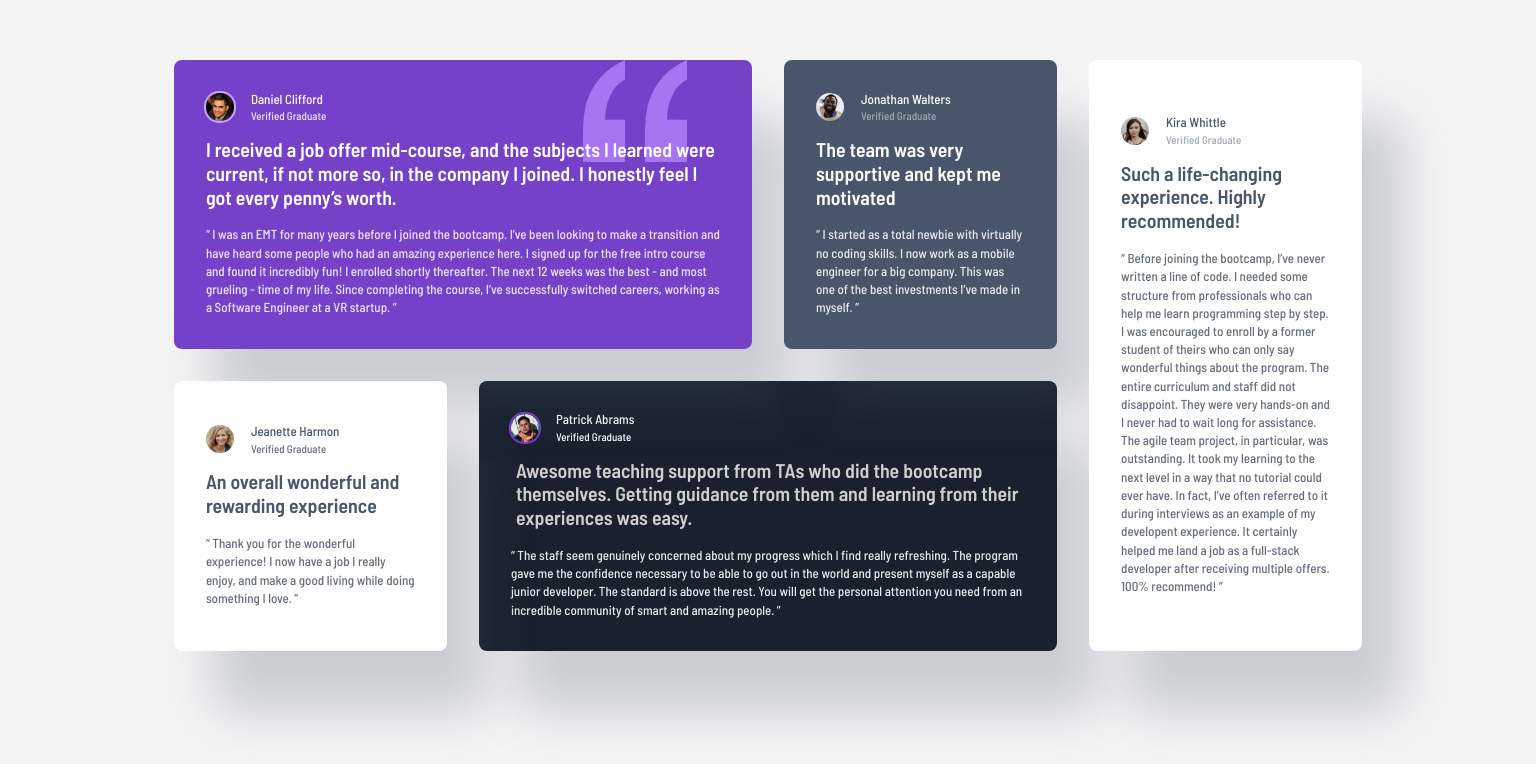
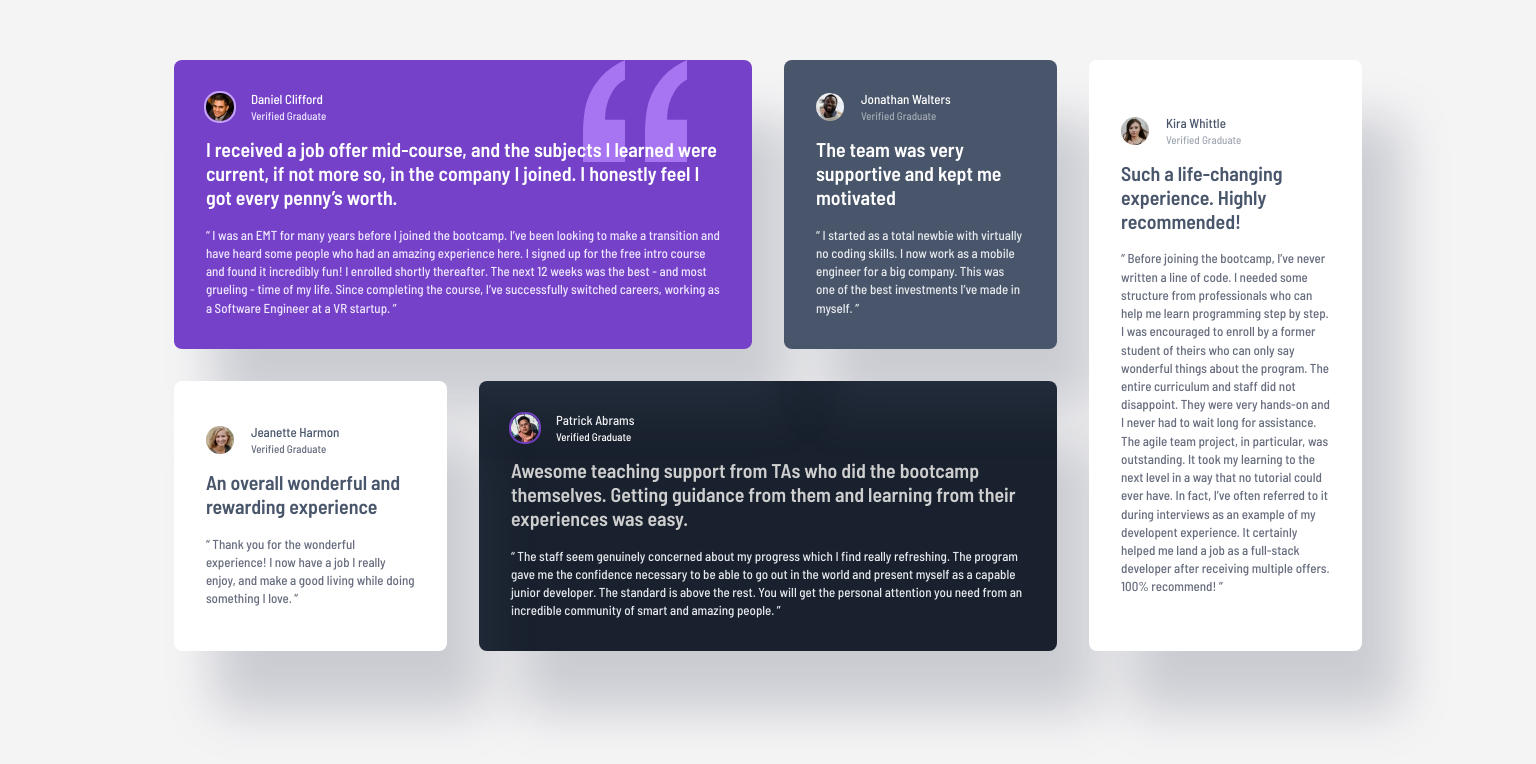
Before and after one commit to TonyzCataldo/Testimonials-grid-section-Challenge, a plain HTML site: page index.html in a window 1536 px wide. Shown: the part 166-930 px from the top of the page. Drawn offline with Linux system fonts and the light colour scheme.

Commit message:
Update style.css

```diff
--- a/style.css
+++ b/style.css
@@ -283,8 +283,8 @@ header{
     }
 
     .large-txt{
-        width: 100%;
-        font-size: 1.24rem;
+
+        font-size: 1.245rem;
     }
 
     #Daniel{
@@ -303,10 +303,7 @@ header{
         grid-column: 2 / 4;
 
     }
-    #large-patrick{
-        margin-right: -10px;
 
-    }
     #Kira{
         grid-column: 4 / 5;
         grid-row: 1 / 3;
```
